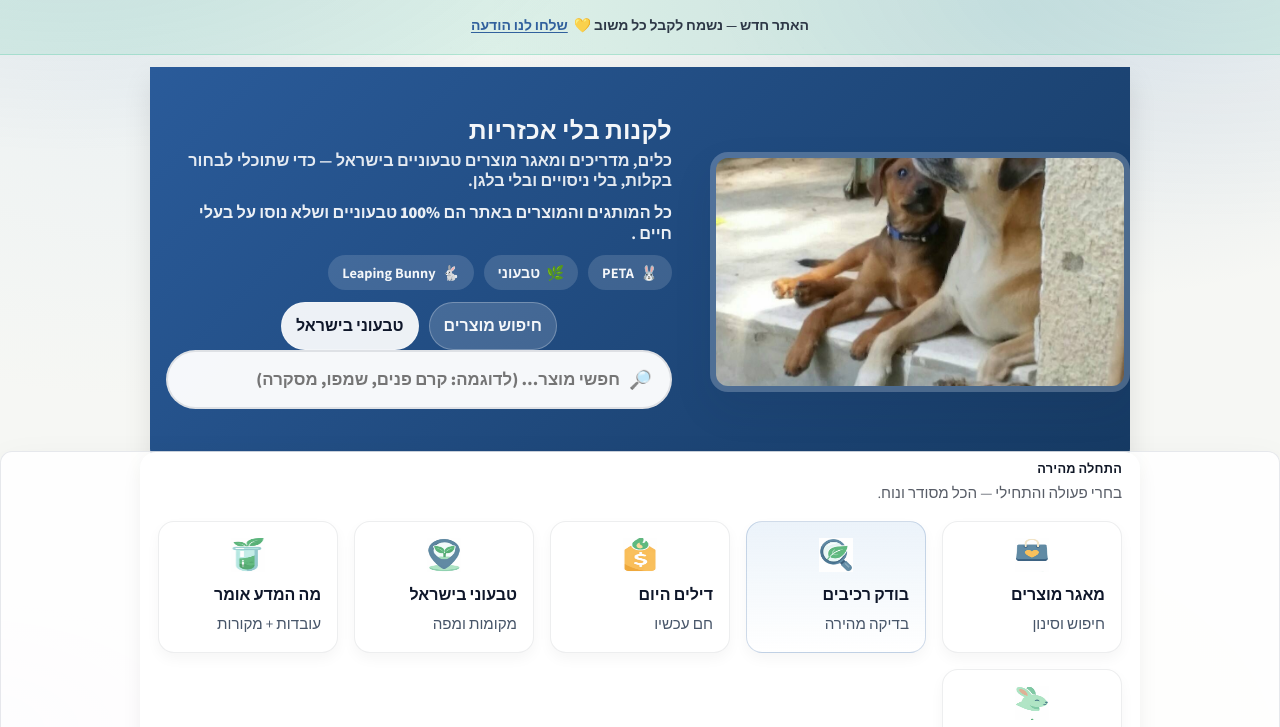
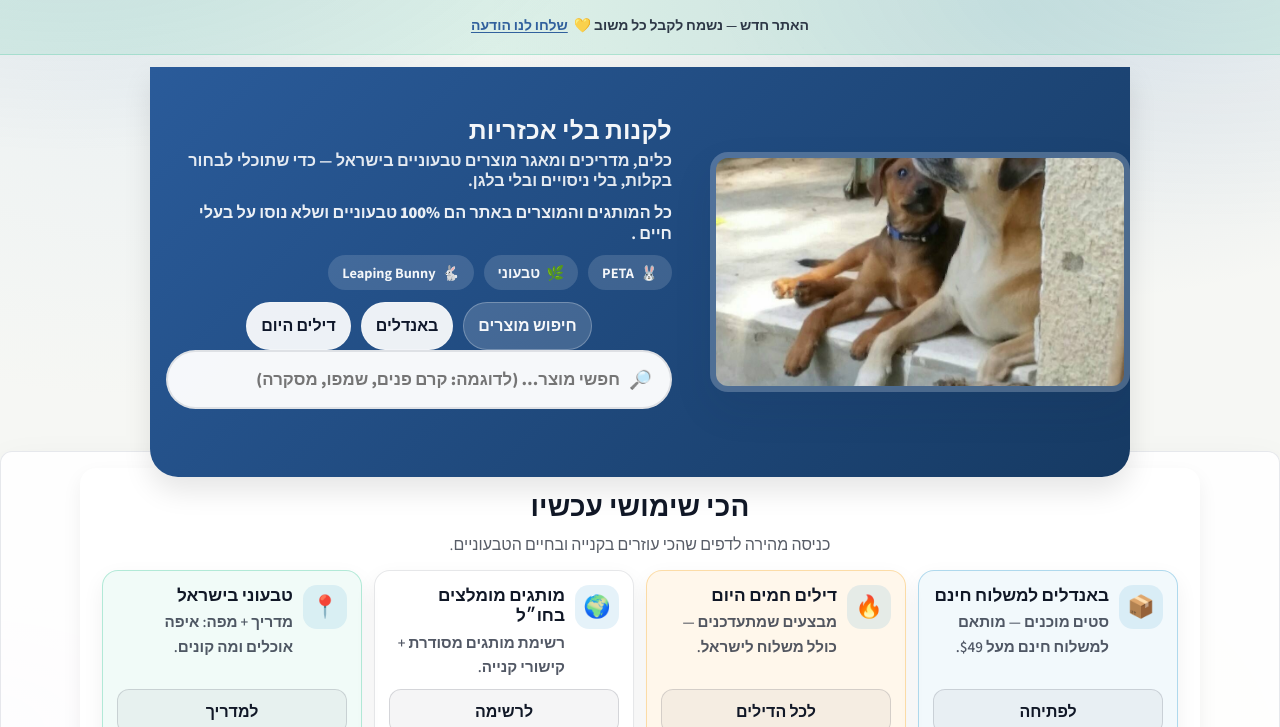
Before and after one commit to ChenGolz/060226, a plain HTML site: page index.html in a window 1280 px wide. Shown: the part 73-800 px from the top of the page. Drawn offline with Linux system fonts and the light colour scheme.

Commit message:
Update index.html

```diff
--- a/index.html
+++ b/index.html
@@ -2,6 +2,15 @@
 
 <html dir="rtl" lang="he">
 <head>
+   <!-- Google tag (gtag.js) -->
+<script async src="https://www.googletagmanager.com/gtag/js?id=G-947CLPDP2H"></script>
+<script>
+  window.dataLayer = window.dataLayer || [];
+  function gtag(){dataLayer.push(arguments);}
+  gtag('js', new Date());
+
+  gtag('config', 'G-947CLPDP2H');
+</script>
 <meta charset="utf-8"/>
 <meta content="width=device-width, initial-scale=1" name="viewport"/>
 <title>לקנות ללא אכזריות | NoCrueltyIL</title>
@@ -15,7 +24,7 @@
 <link href="https://fonts.googleapis.com" rel="preconnect"/>
 <link crossorigin="" href="https://fonts.gstatic.com" rel="preconnect"/>
 <link href="https://fonts.googleapis.com/css2?family=Assistant:wght@300;400;600;700;800&amp;display=swap" rel="stylesheet"/>
-<link href="assets/css/styles.css?v=2026-02-03-v24" rel="stylesheet"/><link href="assets/css/home.css?v=2026-02-03-v24" rel="stylesheet"/>
+<link href="assets/css/styles.css?v=2026-02-10-v4" rel="stylesheet"/><link href="assets/css/home.css?v=2026-02-10-v4" rel="stylesheet"/>
 <link href="assets/img/logo.png" rel="icon" type="image/png"/>
 <style>
 /* בית-only notice banner */
@@ -41,6 +50,55 @@
   /* Icon mini-cards (PNG icons) */
   .miniCardIcon{ display:flex; align-items:center; justify-content:center; }
   .miniIcon{ width: 34px; height: 34px; display:block; }
+
+/* Featured big shortcuts */
+.homeFeatured .sectionHead{ text-align:center; margin-bottom: 12px; }
+.featureGrid{ display:grid; gap:12px; grid-template-columns: repeat(auto-fit, minmax(210px, 1fr)); }
+.featureCard{
+  display:flex;
+  flex-direction:column;
+  gap:10px;
+  padding:14px;
+  border-radius: 16px;
+  border: 1px solid rgba(15,23,42,.10);
+  background: rgba(255,255,255,.82);
+  box-shadow: 0 8px 22px rgba(15,23,42,.06);
+  text-decoration:none;
+  color: inherit;
+  transition: transform .12s ease, box-shadow .12s ease;
+}
+.featureCard:hover{ transform: translateY(-1px); box-shadow: 0 12px 26px rgba(15,23,42,.10); }
+.featureTop{ display:flex; align-items:flex-start; justify-content:space-between; gap:10px; }
+.featureIcon{
+  width:44px; height:44px;
+  display:flex; align-items:center; justify-content:center;
+  border-radius: 14px;
+  background: rgba(2,132,199,.10);
+  font-size: 22px;
+  flex: 0 0 auto;
+}
+.featureMeta{ display:flex; flex-direction:column; gap:4px; min-width: 0; }
+.featureTitle{ font-weight: 800; font-size: 1.08rem; line-height:1.2; }
+.featureText{ margin:0; color: rgba(15,23,42,.72); font-weight: 600; font-size: 0.95rem; }
+.featureCTA{
+  margin-top:auto;
+  display:flex; align-items:center; justify-content:center;
+  padding: 9px 10px;
+  border-radius: 12px;
+  border: 1px solid rgba(15,23,42,.14);
+  font-weight: 800;
+  background: rgba(15,23,42,.04);
+}
+.featureCard.isPrimary{ border-color: rgba(2,132,199,.28); background: rgba(2,132,199,.05); }
+.featureCard.isHot{ border-color: rgba(245,158,11,.30); background: rgba(245,158,11,.08); }
+.featureCard.isMap{ border-color: rgba(16,185,129,.28); background: rgba(16,185,129,.06); }
+@media (max-width: 520px){
+  .featureGrid{ grid-template-columns: 1fr; }
+  .featureCard{ padding: 13px; }
+}
+
+/* Hero buttons: allow wrapping on mobile */
+.heroActions{ flex-wrap: wrap; gap: 10px; }
 </style>
 </head>
 <body>
@@ -65,8 +123,75 @@
 <div class="trust-badge"><span class="icon">🌿</span> טבעוני</div>
 <div class="trust-badge"><span class="icon">🐇</span> Leaping Bunny</div>
 </div>
-<div class="actions heroActions"><a class="btn primary" href="products.html">חיפוש מוצרים</a><a class="btn ghost" href="vegan-in-israel.html">טבעוני בישראל</a></div><form autocomplete="off" class="search-wrapper" id="homeSearchForm"><input aria-label="חיפוש מוצר" id="homeSearchInput" placeholder="חפשי מוצר… (לדוגמה: קרם פנים, שמפו, מסקרה)" type="search"/><button aria-label="חיפוש" class="search-btn" type="submit">🔎</button></form></div>
+<div class="actions heroActions"><a class="btn primary" href="products.html">חיפוש מוצרים</a><a class="btn ghost" href="bundles.html">באנדלים</a><a class="btn ghost" href="todays-top-deals.html">דילים היום</a></div><form autocomplete="off" class="search-wrapper" id="homeSearchForm"><input aria-label="חיפוש מוצר" id="homeSearchInput" placeholder="חפשי מוצר… (לדוגמה: קרם פנים, שמפו, מסקרה)" type="search"/><button aria-label="חיפוש" class="search-btn" type="submit">🔎</button></form></div>
 </div>
+</section>
+<section class="panel" aria-label="קיצורי דרך חשובים">
+  <div class="wrap">
+    <div class="contentCard homeFeatured">
+      <div class="sectionHead">
+        <h2 class="sectionTitle">הכי שימושי עכשיו</h2>
+        <p class="muted sectionLead">כניסה מהירה לדפים שהכי עוזרים בקנייה ובחיים הטבעוניים.</p>
+      </div>
+
+      <div class="featureGrid" aria-label="קיצורי דרך מובלטים">
+        <a class="featureCard isPrimary" href="bundles.html">
+          <div class="featureTop">
+            <div class="featureIcon" aria-hidden="true">📦</div>
+            <div class="featureMeta">
+              <div class="featureTitle">באנדלים למשלוח חינם</div>
+              <p class="featureText">סטים מוכנים — מותאם למשלוח חינם מעל $49.</p>
+            </div>
+          </div>
+          <div class="featureCTA">לפתיחה</div>
+        </a>
+
+        <a class="featureCard isHot" href="todays-top-deals.html">
+          <div class="featureTop">
+            <div class="featureIcon" aria-hidden="true">🔥</div>
+            <div class="featureMeta">
+              <div class="featureTitle">דילים חמים היום</div>
+              <p class="featureText">מבצעים שמתעדכנים — כולל משלוח לישראל.</p>
+            </div>
+          </div>
+          <div class="featureCTA">לכל הדילים</div>
+        </a>
+
+        <a class="featureCard" href="recommended-brands.html">
+          <div class="featureTop">
+            <div class="featureIcon" aria-hidden="true">🌍</div>
+            <div class="featureMeta">
+              <div class="featureTitle">מותגים מומלצים בחו״ל</div>
+              <p class="featureText">רשימת מותגים מסודרת + קישורי קנייה.</p>
+            </div>
+          </div>
+          <div class="featureCTA">לרשימה</div>
+        </a>
+
+        <a class="featureCard isMap" href="vegan-in-israel.html">
+          <div class="featureTop">
+            <div class="featureIcon" aria-hidden="true">📍</div>
+            <div class="featureMeta">
+              <div class="featureTitle">טבעוני בישראל</div>
+              <p class="featureText">מדריך + מפה: איפה אוכלים ומה קונים.</p>
+            </div>
+          </div>
+          <div class="featureCTA">למדריך</div>
+        </a>
+
+        <a class="featureCard isMap" href="hidden-gems-map.html">
+          <div class="featureTop">
+            <div class="featureIcon" aria-hidden="true">💎</div>
+            <div class="featureMeta">
+              <div class="featureTitle">Hidden Gems</div>
+              <p class="featureText">מפת מקומות ששווה להכיר — קהילה ממליצה.</p>
+            </div>
+          </div>
+          <div class="featureCTA">למפה</div>
+        </a>
+      </div>
+    </div>
+  </div>
 </section>
 <section class="panel filter-panel">
   <div class="wrap">
@@ -86,6 +211,26 @@
     <div class="miniCardTitle">בודק רכיבים</div>
     <div class="miniCardText">בדיקה מהירה</div>
   </a>
+
+<a class="miniCard" href="bundles.html">
+  <div class="miniCardIcon">📦</div>
+  <div class="miniCardTitle">באנדלים</div>
+  <div class="miniCardText">סטים למשלוח חינם</div>
+</a>
+
+<a class="miniCard" href="recommended-brands.html">
+  <div class="miniCardIcon">🌍</div>
+  <div class="miniCardTitle">מותגים בחו״ל</div>
+  <div class="miniCardText">רשימת מותגים + קישורים</div>
+</a>
+
+<a class="miniCard" href="hidden-gems-map.html">
+  <div class="miniCardIcon">💎</div>
+  <div class="miniCardTitle">Hidden Gems</div>
+  <div class="miniCardText">מפת מקומות מומלצים</div>
+</a>
+
+
 
   <a class="miniCard" href="todays-top-deals.html">
     <div class="miniCardIcon"><img class="miniIcon" src="assets/img/icons/tag-flame.png" alt="" loading="lazy" decoding="async"/></div>
```
